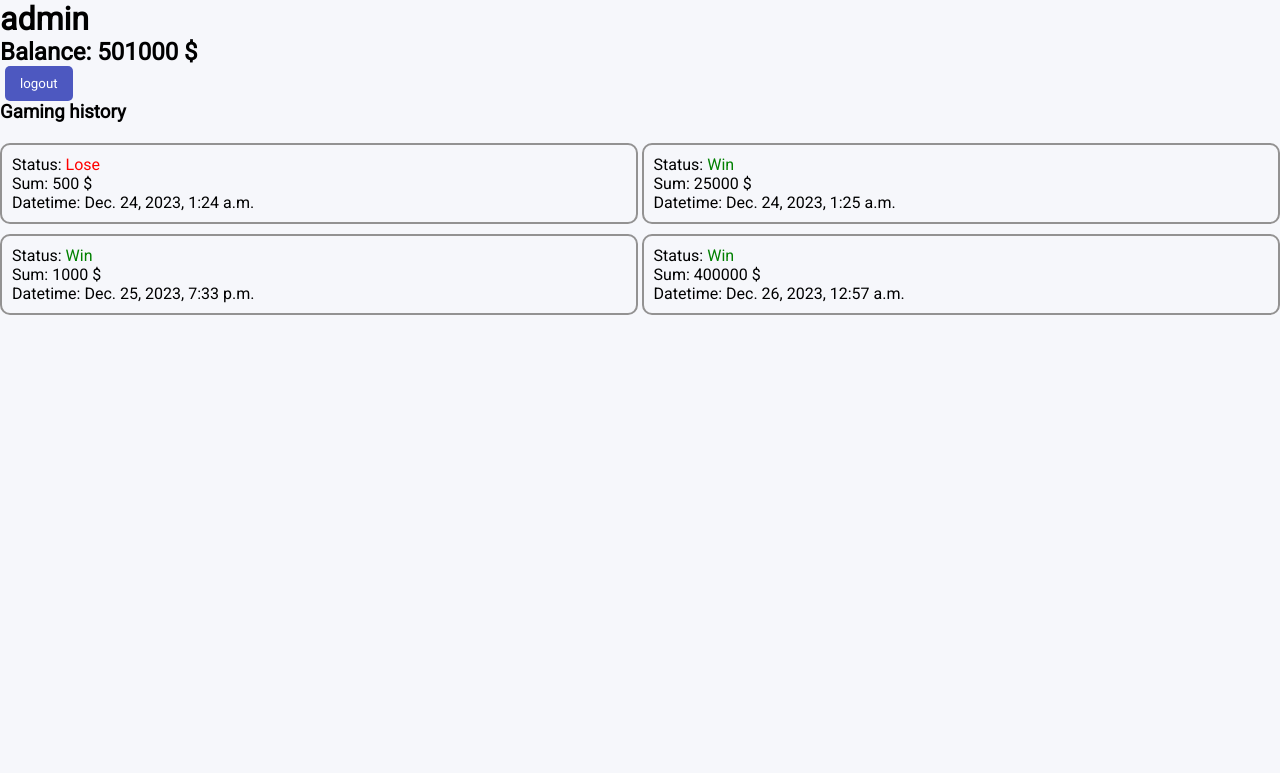
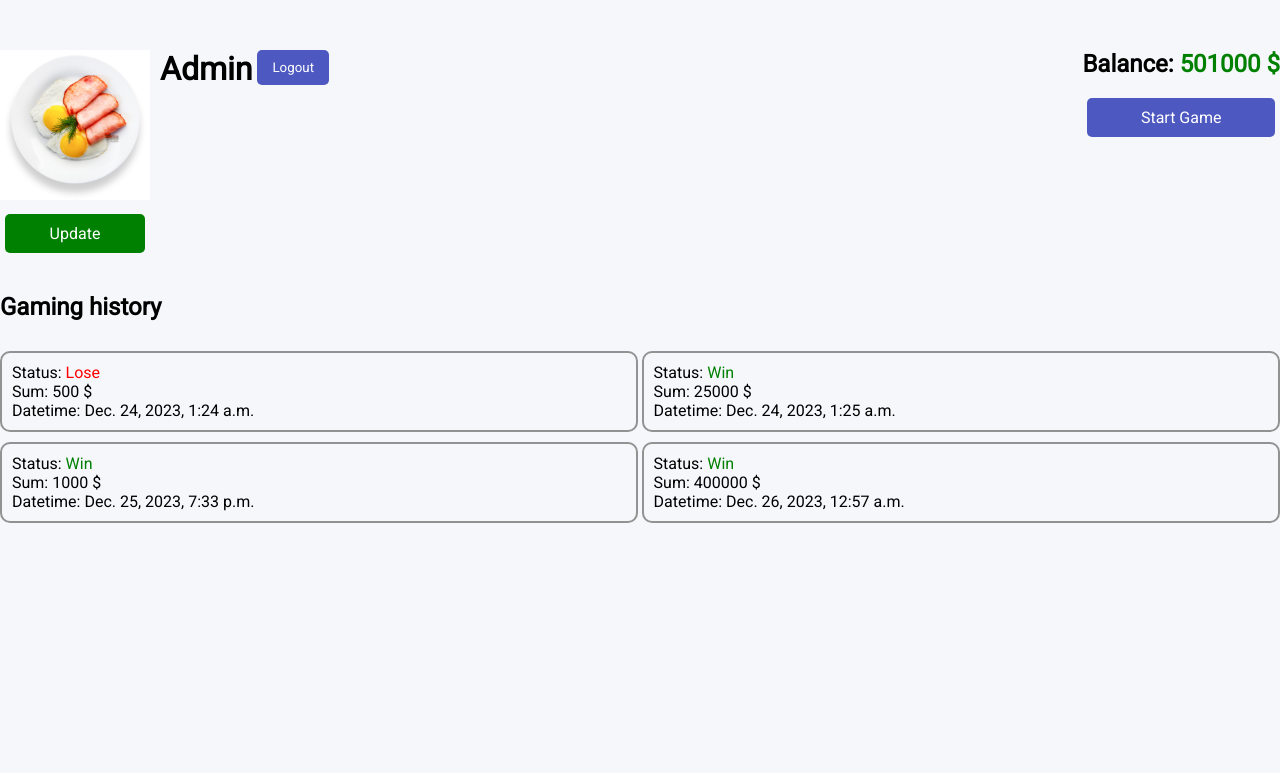
Before and after one commit to INAI-WIN-1/WWR, a Django app: page /profile/ in a window 1280 px wide. Shown: the top 773 px of the page. Before the commit the page ends 315 px from the top, so only its background shows below. Run offline with Django 4.2, Linux system fonts and the light colour scheme; a user stored in the database is signed in; data comes from the database, SQL or seed files in the repository; both versions use the stored data as it was after the commit.

Commit message:
Added avatar to profile model

```diff
--- a/auth/urls.py
+++ b/auth/urls.py
@@ -1,6 +1,6 @@
 from django.urls import path, include
 from auth.views import UserCreateView
-from django.contrib.auth.views import LoginView, LogoutView, logout_then_login
+from django.contrib.auth.views import logout_then_login
 
 urlpatterns = [
     path('signup/',UserCreateView.as_view(), name='signUp'),
--- a/custom_profile/models.py
+++ b/custom_profile/models.py
@@ -9,8 +9,12 @@ from django.utils import timezone
 class Profile(models.Model):
     user = models.OneToOneField(User, on_delete=models.CASCADE)
     balance = models.PositiveIntegerField(default=0, validators=[MaxValueValidator(3000000), MinValueValidator(0)])
+    avatar = models.ImageField(blank=True, upload_to='profile/')
+
     def __str__(self):
         return self.user.username
+
+
 @receiver(post_save, sender=User)
 def create_user_profile(sender, instance, created, **kwargs):
     if created:
--- a/custom_profile/urls.py
+++ b/custom_profile/urls.py
@@ -1,8 +1,8 @@
-from django.contrib.auth.views import LogoutView
 from django.urls import path, include
 
-from custom_profile.views import profile_view
+from custom_profile.views import profile_view, ProfileUpdateView
 
 urlpatterns = [
     path('profile/', profile_view, name='profile'),
+    path('profile/<int:id>/update/', ProfileUpdateView.as_view(), name='profile_update')
 ]
--- a/custom_profile/views.py
+++ b/custom_profile/views.py
@@ -1,8 +1,9 @@
 from django.contrib.auth.decorators import login_required
-from django.contrib.auth.models import User
-from django.shortcuts import render
+from django.shortcuts import render, get_object_or_404
+from django.views import generic
 
-from custom_profile.models import Game, Profile
+from .forms import ProfileForm
+from .models import Game, Profile
 
 
 @login_required
@@ -11,3 +12,16 @@ def profile_view(request):
 
     games = Game.objects.filter(user=user)
     return render(request, 'profile.html', {'games': games})
+
+
+class ProfileUpdateView(generic.UpdateView):
+    template_name = "profile_update.html"
+    form_class = ProfileForm
+    success_url = "/profile/"
+
+    def get_object(self, **kwargs):
+        profile_id = self.kwargs.get("id")
+        return get_object_or_404(Profile, id=profile_id)
+
+    def form_valid(self, form):
+        return super(ProfileUpdateView, self).form_valid(form=form)
--- a/static/css/styles.css
+++ b/static/css/styles.css
@@ -242,7 +242,7 @@ a {
 .history {
     display: flex;
     justify-content: space-between;
-    margin-top: 20px;
+    margin-top: 30px;
     flex-wrap: wrap;
 }
 
@@ -253,3 +253,13 @@ a {
     border-radius: 10px;
     padding: 10px;
 }
+
+.profile {
+    display: flex;
+    justify-content: space-between;
+    margin-bottom: 40px;
+}
+
+.img-container {
+    margin-right: 10px;
+}
--- a/templates/home_page.html
+++ b/templates/home_page.html
@@ -2,7 +2,7 @@
 <div class="container" style="text-align: center; padding-bottom: 30px">
     <h1>{{ content.title }}</h1>
     <div class="bg-header" style="margin-bottom: 30px;width: 100vw; height: 100vh;">
-        <img style="object-fit: cover; height: 100%; width: 100%; position: relative; left: -70px "  src=".././media/im.png" alt="">
+        <img style="object-fit: cover; height: 100%; width: 100%; position: relative; left: -70px "  src="{{content.image.url}}" alt="">
     </div>
     <div style="margin-bottom: 30px; font-size: 20px">
         {{ content.text1 }}
@@ -27,7 +27,7 @@
     </div>
     {% if not user.is_authenticated %}
         <div>
-            <a class="profile-btn button blue_button" href="/accounts/signin">
+            <a class="profile-btn button blue_button" href="/accounts/login">
                 Sign in
             </a>
         </div>
--- a/templates/profile.html
+++ b/templates/profile.html
@@ -10,14 +10,28 @@
     <link rel="stylesheet" href="{% static 'css/styles.css' %}">
 </head>
 <body>
-<div class="container">
-    <h1>{{ user.username }}</h1>
-    <h2>Balance: {{ user.profile.balance }} $</h2>
-    <form action="{% url 'logout' %}?next=/accounts/login" method="post">
-        {% csrf_token %}
-        <button class="blue_button button">logout</button>
-    </form>
-    <h3>Gaming history</h3>
+<div class="container" style="margin-top: 50px">
+    <div class="profile">
+        <div style="display: flex">
+            <div class="img-container">
+                <img width="150" height="150" alt="{{ user.username }}" src="
+                        {% if user.profile.avatar %}{{ user.profile.avatar.url }}{% else %}../../media/empty.webp{% endif %}">
+                <a href="/profile/{{user.profile.id}}/update/" style="display: block; margin-top: 10px; text-align: center" class="button gr_button">
+                    {% if user.profile.avatar %}Update{% else %}Add{% endif %}
+                </a>
+            </div>
+            <h1>{{ user.username|capfirst }}</h1>
+            <form action="{% url 'logout' %}?next=/accounts/login" method="post">
+                {% csrf_token %}
+                <button class="blue_button button">Logout</button>
+            </form>
+        </div>
+        <div>
+            <h2>Balance: <span class="green">{{ user.profile.balance }} $</span></h2>
+            <a class="button blue_button" href="{% url 'home' %}" style="display: block; text-align: center; margin-top: 20px;">Start Game</a>
+        </div>
+    </div>
+    <h2>Gaming history</h2>
     <div class="history">
         {% for game in games %}
             <div class="game-card">
```
Also changed, not shown: custom_profile/forms.py (added, +7 -0 lines), templates/profile_update.html (added, +19 -0 lines), custom_profile/migrations/0007_profile_avatar.py (added), db.sqlite3, media/empty.webp (added), media/profile/fotosemka-edi-i-blud.jpg (added).
